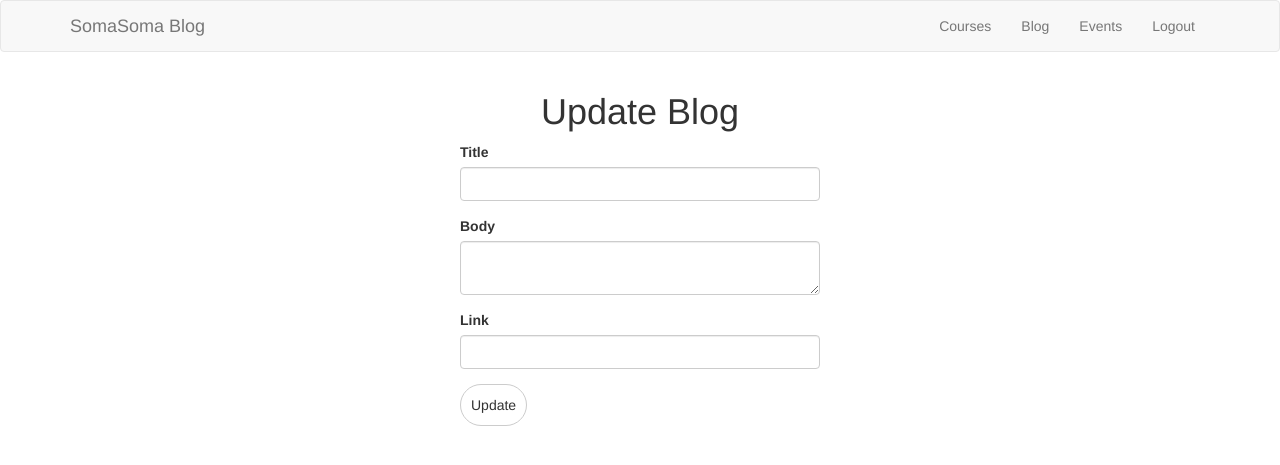
After one commit to DylanSantaM/SomaSoma-Blog, a Flask app: page /blogupdate in a window 1280 px wide. The commit adds this page. Shown: the top 465 px of the page. Run offline with Flask 2, Linux system fonts and the light colour scheme; the visitor is signed in with stand-in values (Sample User, id 1); some libraries are stand-ins or nearby versions.

Commit message:
creating blog-update page

```diff
--- a/app/forms.py
+++ b/app/forms.py
@@ -1,5 +1,5 @@
 from flask_wtf import FlaskForm
-from wtforms import StringField, SubmitField, PasswordField, BooleanField
+from wtforms import StringField, SubmitField, PasswordField, BooleanField, TextAreaField
 from wtforms.validators import DataRequired, Length, Email, EqualTo
 
 class LoginForm(FlaskForm):
@@ -15,3 +15,9 @@ class RegisterForm(FlaskForm):
     confirm_password = PasswordField('Confirm Password', validators=[DataRequired(), EqualTo('password')])
     remember_me = BooleanField('Keep me logged in')
     submit = SubmitField('Register')
+
+class BlogUpdateForm(FlaskForm):
+    title = StringField('Title', validators=[DataRequired()])
+    body = TextAreaField('Body', validators=[DataRequired()])
+    link = StringField('Link', validators=[DataRequired()])
+    update = SubmitField('Update')
--- a/app/routes.py
+++ b/app/routes.py
@@ -1,5 +1,5 @@
 from app.models import User
-from app.forms import RegisterForm, LoginForm
+from app.forms import RegisterForm, LoginForm, BlogUpdateForm
 from app import app, db
 from flask import render_template, redirect, url_for, flash
 from flask_login import current_user, login_required, logout_user, login_user
@@ -60,6 +60,13 @@ def dashboard():
     return render_template("dashboard.html", title='Dashboard')
 
 @app.route('/logout')
+@login_required
 def logout():
     logout_user()
     return redirect(url_for('login'))
+
+@app.route('/blogupdate', methods=['GET', 'POST'])
+@login_required
+def update_blog():
+    form = BlogUpdateForm()
+    return render_template('blog-update.html', title='Update Blog', form=form)
--- /dev/null
+++ b/app/templates/blog-update.html
@@ -0,0 +1,21 @@
+{% extends 'base.html' %}
+{% import 'bootstrap/wtf.html' as wtf %}
+
+{% block app_context %}
+    <div class="row">
+        <div class="col-md-12 text-center">
+            <h1>{{ title }}</h1>
+        </div>
+    </div>
+    <div class="row">
+        <div class="col-md-4">
+            <!--empty collumn-->
+        </div>
+        <div class="col-md-4">
+            {{ wtf.quick_form(form) }}
+        </div>
+        <div class="col-md-4">
+            <!--Empty column-->
+        </div>
+    </div>
+{% endblock %}
--- a/app/templates/dashboard.html
+++ b/app/templates/dashboard.html
@@ -35,7 +35,7 @@
                                                             Update and Review the blogs page
                                                         </p>
                                                         <p>
-                                                            <a href="#" class="btn btn-primary">Update</a> | <a href=" # " class="btn btn-primary">Review</a>
+                                                            <a href="{{ url_for('update_blog') }}" class="btn btn-primary">Update</a> | <a href=" # " class="btn btn-primary">Review</a>
                                                         </p>
                                                     </div>
                                                 </div>
```
